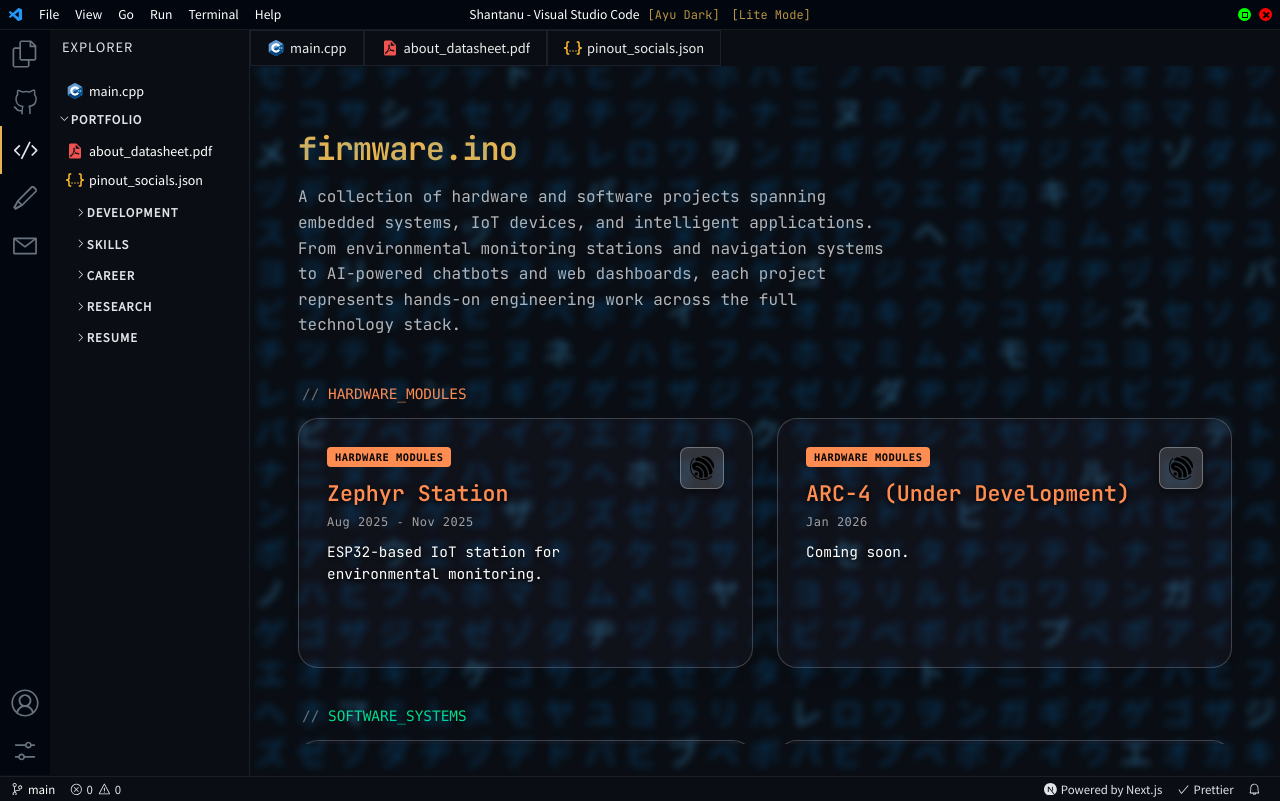
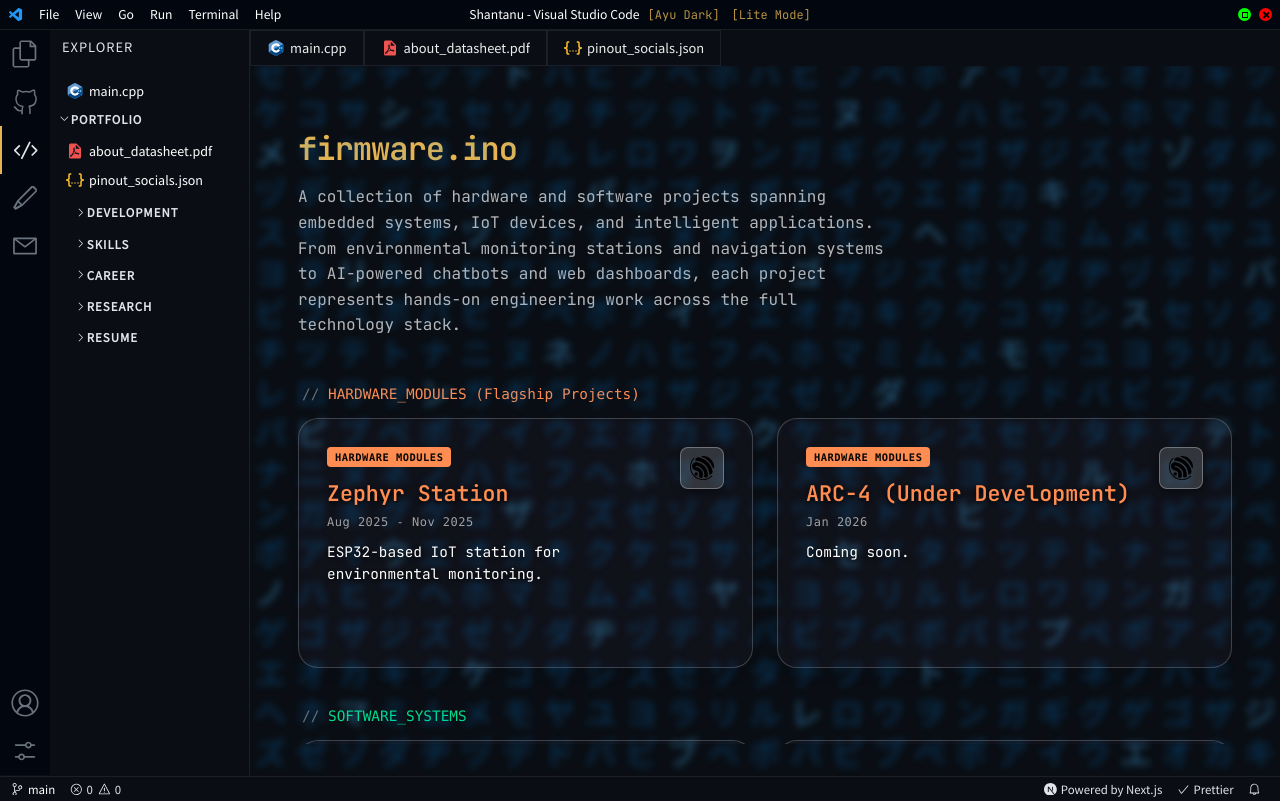
Before and after one commit to shaxntanu/VSCode-Portfolio, a Next.js app: page /projects in a window 1280 px wide. Built offline with nearby package versions, Linux system fonts and the light colour scheme.

Commit message:
Update titleHighlight for HARDWARE_MODULES category

```diff
--- a/data/projects.ts
+++ b/data/projects.ts
@@ -5,7 +5,7 @@ export type { Project, ProjectCategory, CategoryConfig };
 export const categoryConfig: Record<ProjectCategory, CategoryConfig> = {
   HARDWARE_MODULES: {
     title: '// ',
-    titleHighlight: 'HARDWARE_MODULES',
+    titleHighlight: 'HARDWARE_MODULES (Flagship Projects)',
     color: '#ff8c50', // Red/Orange - Hardware
   },
   SOFTWARE_SYSTEMS: {
```
